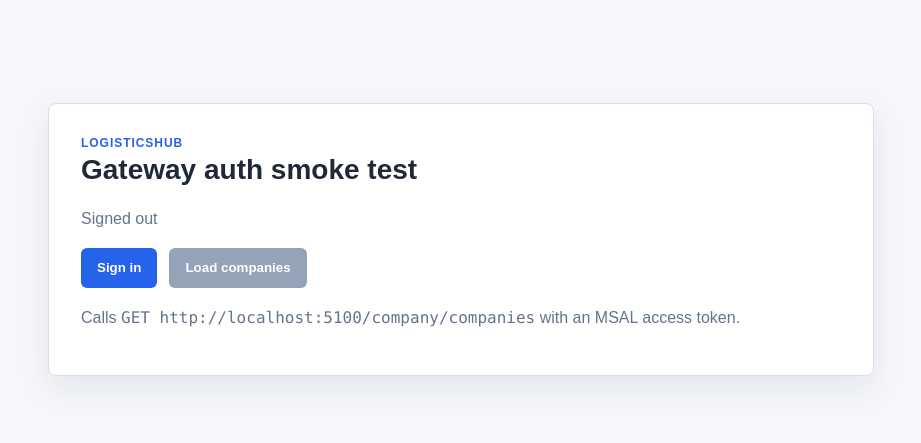
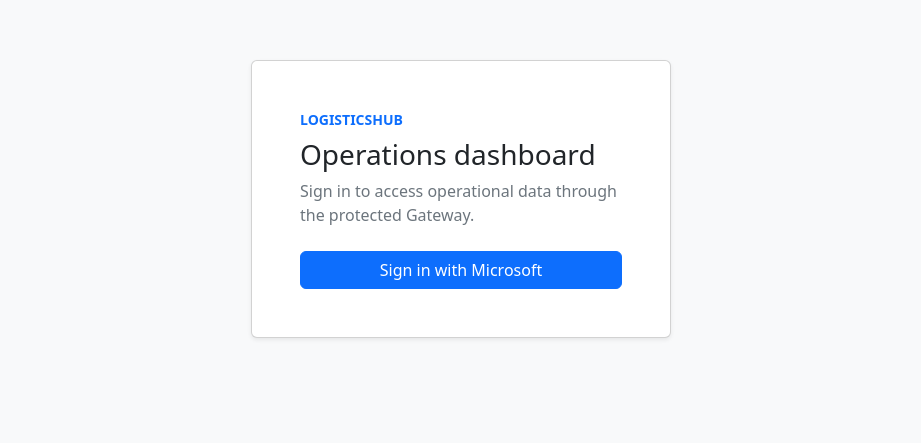
Before and after one commit to NikitaSychou/LogisticsHub, an Angular app in the folder src/Web/LogisticsHub.Web/: page / in a window 1280 px wide. Shown: the part 201-644 px from the top of the page, without its empty margins (179-1100 px from the left). Built offline with nearby package versions, Linux system fonts and the light colour scheme.

Commit message:
Add Angular Bootstrap app shell

```diff
--- a/src/Web/LogisticsHub.Web/angular.json
+++ b/src/Web/LogisticsHub.Web/angular.json
@@ -50,6 +50,7 @@
               }
             ],
             "styles": [
+              "node_modules/bootstrap/dist/css/bootstrap.min.css",
               "src/styles.css"
             ]
           },
@@ -58,7 +59,7 @@
               "budgets": [
                 {
                   "type": "initial",
-                  "maximumWarning": "500kB",
+                  "maximumWarning": "700kB",
                   "maximumError": "1MB"
                 },
                 {
--- a/src/Web/LogisticsHub.Web/package.json
+++ b/src/Web/LogisticsHub.Web/package.json
@@ -19,6 +19,7 @@
     "@angular/router": "^22.0.0",
     "@azure/msal-angular": "^5.3.1",
     "@azure/msal-browser": "^5.16.0",
+    "bootstrap": "^5.3.8",
     "rxjs": "~7.8.0",
     "tslib": "^2.3.0"
   },
--- a/src/Web/LogisticsHub.Web/src/app/app.css
+++ b/src/Web/LogisticsHub.Web/src/app/app.css
@@ -1,92 +1,36 @@
-.shell {
+.login-page {
   min-height: 100vh;
   display: grid;
   place-items: center;
-  padding: 2rem;
-  background: #f5f7fb;
-  color: #1f2937;
-  font-family: Arial, sans-serif;
+  padding: 1.5rem;
 }
 
-.panel {
-  width: min(760px, 100%);
-  padding: 2rem;
-  background: #ffffff;
-  border: 1px solid #d8dee9;
-  border-radius: 8px;
-  box-shadow: 0 12px 32px rgb(15 23 42 / 8%);
+.login-card {
+  width: min(420px, 100%);
 }
 
-.eyebrow {
-  margin: 0 0 0.25rem;
-  font-size: 0.75rem;
-  font-weight: 700;
-  letter-spacing: 0.08em;
-  text-transform: uppercase;
-  color: #2563eb;
+.sidebar-nav .nav-link {
+  color: #475569;
+  border-radius: 0.5rem;
 }
 
-h1 {
-  margin: 0 0 1.5rem;
-  font-size: 1.75rem;
+.sidebar-nav .nav-link:hover {
+  color: #334155;
+  background: #f1f5f9;
 }
 
-.account,
-.status,
-.hint {
-  margin: 0 0 1rem;
+.sidebar-nav .nav-link.active {
+  color: #1e3a5f;
+  background: #dbeafe;
+  font-weight: 600;
 }
 
-.account {
-  display: grid;
-  gap: 0.25rem;
+.empty-state {
+  min-height: 180px;
 }
 
-.muted,
-.hint {
-  color: #64748b;
+.debug-json {
+  max-height: 280px;
+  overflow: auto;
+  font-size: 0.875rem;
 }
-
-.actions {
-  display: flex;
-  flex-wrap: wrap;
-  gap: 0.75rem;
-  margin: 1.25rem 0;
-}
-
-button {
-  min-height: 2.5rem;
-  padding: 0 1rem;
-  border: 0;
-  border-radius: 6px;
-  background: #2563eb;
-  color: #ffffff;
-  font-weight: 700;
-  cursor: pointer;
-}
-
-button:disabled {
-  background: #94a3b8;
-  cursor: not-allowed;
-}
-
-code,
-.result {
-  font-family: Consolas, Monaco, monospace;
-}
-
-.result {
-  max-height: 360px;
-  overflow: auto;
-  padding: 1rem;
-  border-radius: 6px;
-  background: #0f172a;
-  color: #e2e8f0;
-}
-
-.error {
-  padding: 0.75rem 1rem;
-  border-radius: 6px;
-  background: #fee2e2;
-  color: #991b1b;
-}
--- a/src/Web/LogisticsHub.Web/src/app/app.html
+++ b/src/Web/LogisticsHub.Web/src/app/app.html
@@ -1,36 +1,144 @@
-<main class="shell">
-  <section class="panel">
-    <header>
-      <p class="eyebrow">LogisticsHub</p>
-      <h1>Gateway auth smoke test</h1>
-    </header>
+<main *ngIf="loading()" class="min-vh-100 d-flex align-items-center justify-content-center bg-body-tertiary">
+  <div class="text-secondary">Checking sign-in state...</div>
+</main>
 
-    <div *ngIf="loading()" class="status">Checking sign-in state...</div>
+<main *ngIf="!loading() && !isSignedIn()" class="login-page bg-body-tertiary">
+  <section class="card login-card shadow-sm">
+    <div class="card-body p-4 p-md-5">
+      <p class="text-primary fw-semibold text-uppercase small mb-2">LogisticsHub</p>
+      <h1 class="h3 mb-2">Operations dashboard</h1>
+      <p class="text-secondary mb-4">Sign in to access operational data through the protected Gateway.</p>
+      <button type="button" class="btn btn-primary w-100" (click)="login()">Sign in with Microsoft</button>
+    </div>
+  </section>
+</main>
 
-    <ng-container *ngIf="!loading()">
-      <div class="account" *ngIf="isSignedIn(); else signedOut">
-        <span>Signed in as</span>
-        <strong>{{ account()?.username }}</strong>
+<ng-container *ngIf="!loading() && isSignedIn()">
+  <nav class="navbar navbar-expand border-bottom bg-white">
+    <div class="container-fluid px-4">
+      <span class="navbar-brand fw-semibold">LogisticsHub</span>
+      <div class="ms-auto d-flex align-items-center gap-3">
+        <span class="text-secondary small d-none d-sm-inline">{{ signedInName() }}</span>
+        <button type="button" class="btn btn-outline-secondary btn-sm" (click)="logout()">Sign out</button>
+      </div>
+    </div>
+  </nav>
+
+  <div class="container-fluid px-4 py-4">
+    <div class="row g-4">
+      <aside class="col-12 col-lg-2">
+        <div class="sidebar-nav nav nav-pills flex-lg-column gap-2">
+          <button
+            type="button"
+            class="nav-link text-start"
+            [class.active]="activePage() === 'companies'"
+            (click)="showPage('companies')">
+            Companies
+          </button>
+          <button
+            type="button"
+            class="nav-link text-start"
+            [class.active]="activePage() === 'inventory'"
+            (click)="showPage('inventory')">
+            Inventory
+          </button>
+          <button
+            type="button"
+            class="nav-link text-start"
+            [class.active]="activePage() === 'shipments'"
+            (click)="showPage('shipments')">
+            Shipments
+          </button>
+        </div>
+      </aside>
+
+      <section class="col-12 col-lg-10">
+        <div class="d-flex flex-wrap align-items-start justify-content-between gap-3 mb-4">
+          <div>
+            <h1 class="h3 mb-1">{{ pageTitle() }}</h1>
+            <p class="text-secondary mb-0" *ngIf="activePage() === 'companies'">
+              Load company master data through the Gateway using the signed-in user's access token.
+            </p>
+            <p class="text-secondary mb-0" *ngIf="activePage() === 'inventory'">
+              Inventory management will be added later.
+            </p>
+            <p class="text-secondary mb-0" *ngIf="activePage() === 'shipments'">
+              Shipment management will be added later.
+            </p>
           </div>
 
-      <ng-template #signedOut>
-        <div class="account muted">Signed out</div>
-      </ng-template>
-
-      <div class="actions">
-        <button type="button" (click)="login()" *ngIf="!isSignedIn()">Sign in</button>
-        <button type="button" (click)="logout()" *ngIf="isSignedIn()">Sign out</button>
-        <button type="button" (click)="loadCompanies()" [disabled]="!isSignedIn() || apiLoading()">
-          {{ apiLoading() ? 'Calling Gateway...' : 'Load companies' }}
+          <button
+            *ngIf="activePage() === 'companies'"
+            type="button"
+            class="btn btn-primary"
+            (click)="loadCompanies()"
+            [disabled]="apiLoading()">
+            {{ apiLoading() ? 'Loading...' : 'Load companies' }}
           </button>
         </div>
 
-      <p class="hint">
-        Calls <code>GET http://localhost:5100/company/companies</code> with an MSAL access token.
+        <ng-container *ngIf="activePage() === 'companies'">
+          <div class="alert alert-danger" *ngIf="apiError()">{{ apiError() }}</div>
+
+          <div class="card shadow-sm">
+            <div class="card-body">
+              <div class="table-responsive" *ngIf="companies().length > 0; else emptyCompanies">
+                <table class="table table-hover align-middle mb-0">
+                  <thead>
+                    <tr>
+                      <th scope="col">Name</th>
+                      <th scope="col">External code</th>
+                      <th scope="col">Status</th>
+                      <th scope="col">ID</th>
+                    </tr>
+                  </thead>
+                  <tbody>
+                    <tr *ngFor="let company of companies()">
+                      <td class="fw-semibold">{{ company.name || 'Unnamed company' }}</td>
+                      <td>{{ company.externalCode || '-' }}</td>
+                      <td>
+                        <span class="badge text-bg-light border">{{ company.status || 'Unknown' }}</span>
+                      </td>
+                      <td><code>{{ company.id || '-' }}</code></td>
+                    </tr>
+                  </tbody>
+                </table>
+              </div>
+
+              <ng-template #emptyCompanies>
+                <div class="empty-state text-center py-5">
+                  <h2 class="h5">No companies loaded</h2>
+                  <p class="text-secondary mb-0" *ngIf="!hasLoadedCompanies()">
+                    Click Load companies to call the Gateway.
                   </p>
+                  <p class="text-secondary mb-0" *ngIf="hasLoadedCompanies()">
+                    The response did not contain any company rows.
+                  </p>
+                </div>
+              </ng-template>
+            </div>
+          </div>
 
-      <pre class="result" *ngIf="apiResult()">{{ apiResult() }}</pre>
-      <p class="error" *ngIf="apiError()">{{ apiError() }}</p>
+          <div class="card mt-3" *ngIf="apiResult()">
+            <div class="card-header bg-white">Debug response</div>
+            <div class="card-body">
+              <pre class="debug-json mb-0">{{ apiResult() }}</pre>
+            </div>
+          </div>
         </ng-container>
+
+        <div class="card shadow-sm" *ngIf="activePage() === 'inventory'">
+          <div class="card-body">
+            <p class="mb-0">Inventory management will be added later.</p>
+          </div>
+        </div>
+
+        <div class="card shadow-sm" *ngIf="activePage() === 'shipments'">
+          <div class="card-body">
+            <p class="mb-0">Shipment management will be added later.</p>
+          </div>
+        </div>
       </section>
-</main>
+    </div>
+  </div>
+</ng-container>
--- a/src/Web/LogisticsHub.Web/src/app/app.ts
+++ b/src/Web/LogisticsHub.Web/src/app/app.ts
@@ -7,6 +7,16 @@ import {
 } from '@azure/msal-browser';
 import { environment } from '../environments/environment';
 import { loginRequest, msalConfig, tokenRequest } from './auth-config';
+
+type AppPage = 'companies' | 'inventory' | 'shipments';
+
+interface CompanyRow {
+  id?: string;
+  externalCode?: string;
+  name?: string;
+  status?: string;
+  raw: unknown;
+}
 
 @Component({
   selector: 'app-root',
@@ -19,10 +29,24 @@ export class App implements OnInit {
 
   protected readonly account = signal<AccountInfo | null>(null);
   protected readonly loading = signal(true);
+  protected readonly activePage = signal<AppPage>('companies');
   protected readonly apiLoading = signal(false);
   protected readonly apiResult = signal<string>('');
   protected readonly apiError = signal<string>('');
+  protected readonly companies = signal<CompanyRow[]>([]);
+  protected readonly hasLoadedCompanies = signal(false);
   protected readonly isSignedIn = computed(() => this.account() !== null);
+  protected readonly signedInName = computed(() => this.account()?.name ?? this.account()?.username ?? '');
+  protected readonly pageTitle = computed(() => {
+    switch (this.activePage()) {
+      case 'inventory':
+        return 'Inventory';
+      case 'shipments':
+        return 'Shipments';
+      default:
+        return 'Companies';
+    }
+  });
 
   async ngOnInit(): Promise<void> {
     await this.msal.initialize();
@@ -62,6 +86,8 @@ export class App implements OnInit {
     this.apiLoading.set(true);
     this.apiResult.set('');
     this.apiError.set('');
+    this.companies.set([]);
+    this.hasLoadedCompanies.set(false);
 
     try {
       const token = await this.acquireAccessToken(account);
@@ -77,12 +103,19 @@ export class App implements OnInit {
         return;
       }
 
-      this.apiResult.set(this.formatResponse(body));
+      const parsed = this.parseBody(body);
+      this.companies.set(this.extractCompanies(parsed));
+      this.apiResult.set(this.formatResponse(parsed, body));
+      this.hasLoadedCompanies.set(true);
     } catch (error) {
       this.apiError.set(error instanceof Error ? error.message : 'Gateway call failed.');
     } finally {
       this.apiLoading.set(false);
     }
+  }
+
+  protected showPage(page: AppPage): void {
+    this.activePage.set(page);
   }
 
   private async acquireAccessToken(account: AccountInfo): Promise<string> {
@@ -99,15 +132,70 @@ export class App implements OnInit {
     }
   }
 
-  private formatResponse(body: string): string {
+  private parseBody(body: string): unknown {
     if (!body) {
-      return '(empty response)';
+      return null;
     }
 
     try {
-      return JSON.stringify(JSON.parse(body), null, 2);
+      return JSON.parse(body);
     } catch {
       return body;
     }
   }
+
+  private formatResponse(parsed: unknown, rawBody: string): string {
+    if (!rawBody) {
+      return '(empty response)';
+    }
+
+    return typeof parsed === 'string' ? parsed : JSON.stringify(parsed, null, 2);
+  }
+
+  private extractCompanies(payload: unknown): CompanyRow[] {
+    const items = this.extractItems(payload);
+
+    return items.map((item) => {
+      const record = this.asRecord(item);
+
+      return {
+        id: this.stringValue(record, ['id', 'companyId']),
+        externalCode: this.stringValue(record, ['externalCode', 'code']),
+        name: this.stringValue(record, ['name', 'companyName']),
+        status: this.stringValue(record, ['status']),
+        raw: item,
+      };
+    });
+  }
+
+  private extractItems(payload: unknown): unknown[] {
+    if (Array.isArray(payload)) {
+      return payload;
+    }
+
+    const record = this.asRecord(payload);
+    for (const key of ['items', 'data', 'results', 'companies']) {
+      const value = record[key];
+      if (Array.isArray(value)) {
+        return value;
+      }
+    }
+
+    return [];
+  }
+
+  private asRecord(value: unknown): Record<string, unknown> {
+    return value !== null && typeof value === 'object' ? (value as Record<string, unknown>) : {};
+  }
+
+  private stringValue(record: Record<string, unknown>, keys: string[]): string | undefined {
+    for (const key of keys) {
+      const value = record[key];
+      if (typeof value === 'string' && value.trim().length > 0) {
+        return value;
+      }
+    }
+
+    return undefined;
+  }
 }
--- a/src/Web/LogisticsHub.Web/src/styles.css
+++ b/src/Web/LogisticsHub.Web/src/styles.css
@@ -1 +1,3 @@
-/* You can add global styles to this file, and also import other style files */
+body {
+  background: var(--bs-tertiary-bg);
+}
```
Also changed, not shown: 1 other file (tests, documents, lock files or other folders). Lines whose indentation alone changed are shown as unchanged.
